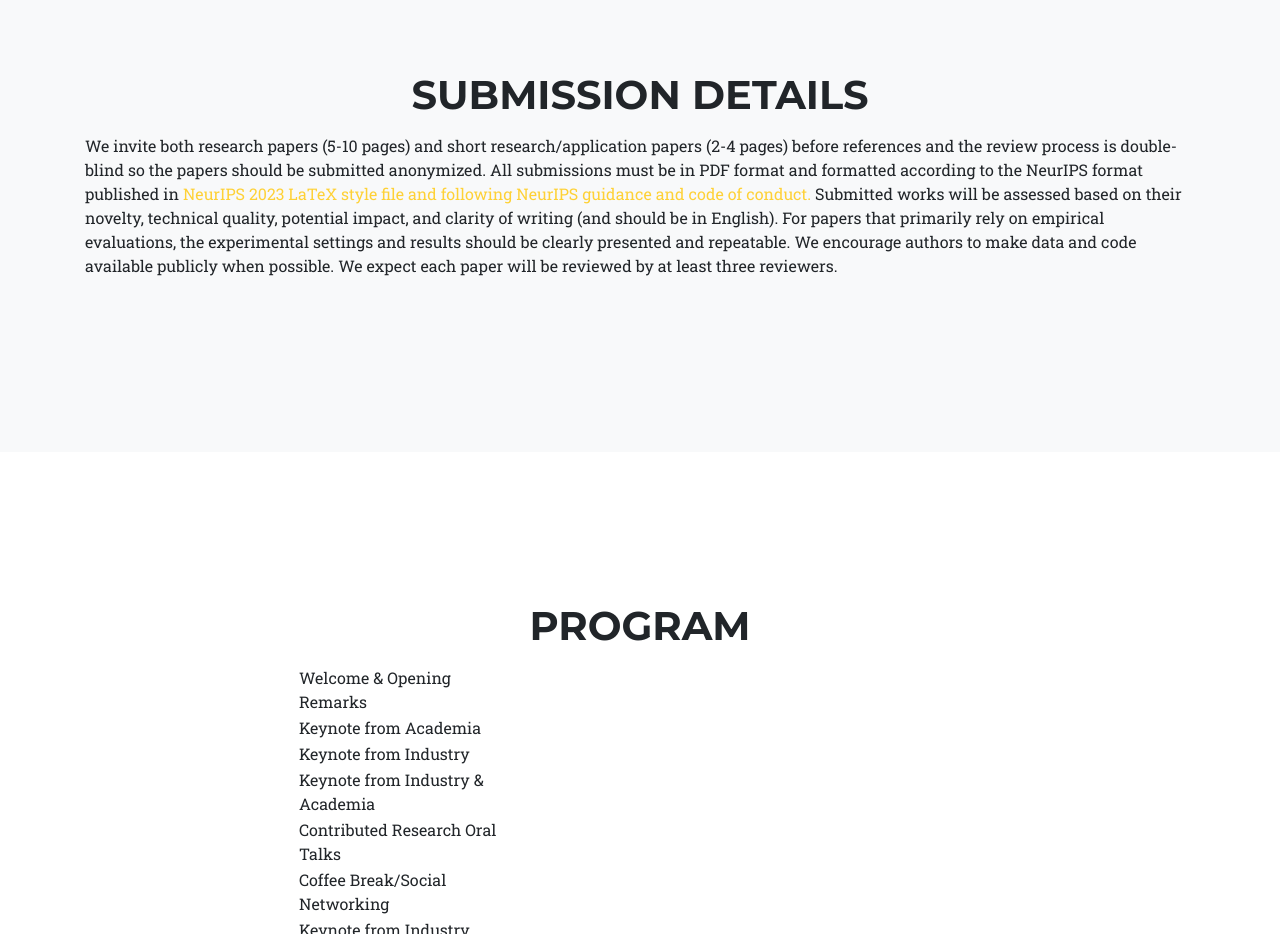
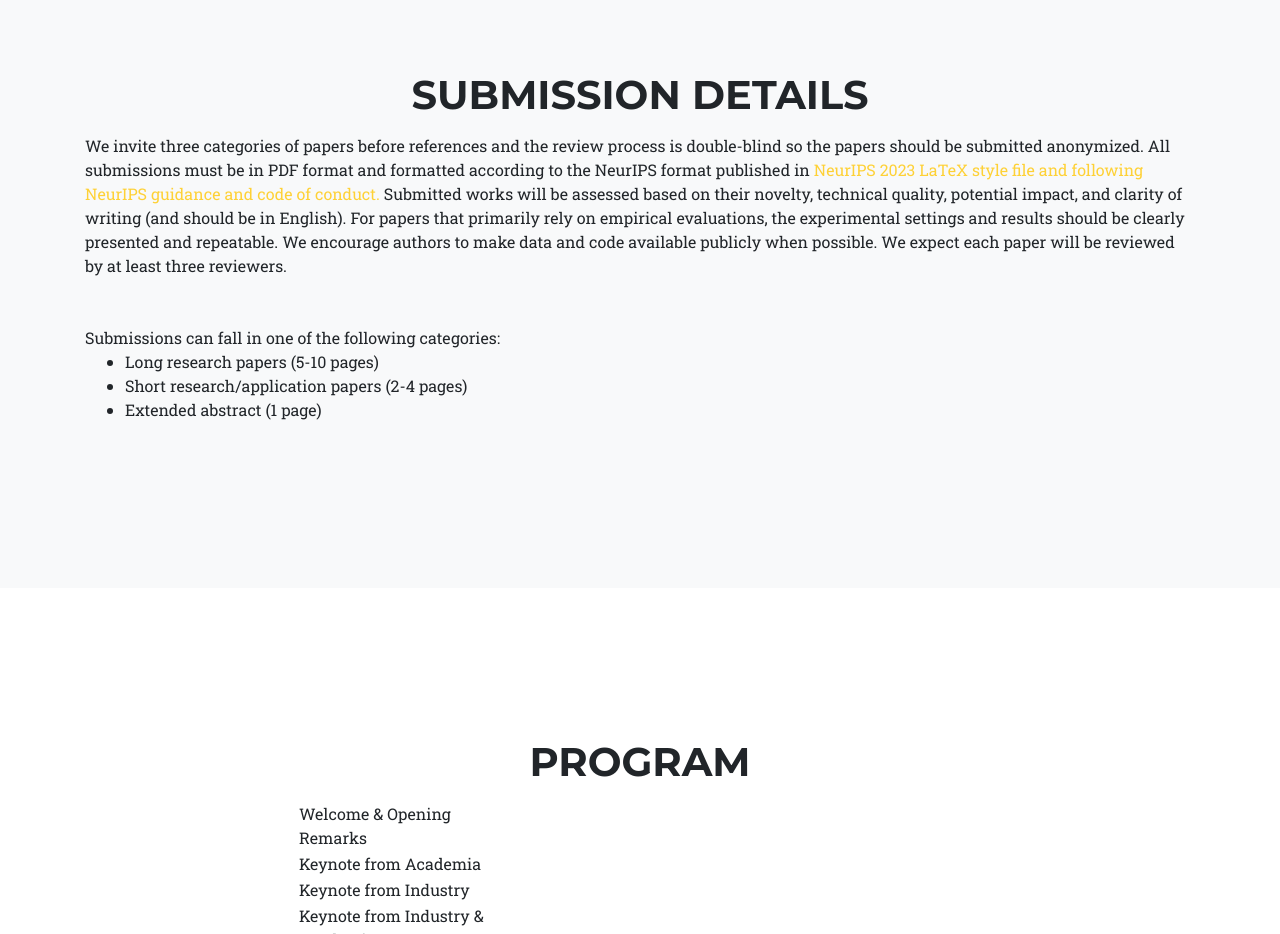
Before and after one commit to PASWorkshop23/PASWorkshop24.github.io, a website: page index.html in a window 1280 px wide. Shown: the part 2900-3834 px from the top of the page. Drawn offline with Linux system fonts and the light colour scheme; a web font is replaced by a local one.

Commit message:
Update index.html

```diff
--- a/index.html
+++ b/index.html
@@ -156,7 +156,7 @@
         <div class="col-lg-12 text-center">
           <h2 class="section-heading text-uppercase">Submission Details</h2>
           <div style="text-align:left">
-	   We invite both research papers (5-10 pages) and short research/application papers (2-4 pages) before references and the review process is double-blind so the papers should be submitted anonymized.
+	   We invite three categories of papers before references and the review process is double-blind so the papers should be submitted anonymized.
            All submissions must be in PDF format and formatted according to the NeurIPS format published in <a href='https://neurips.cc/Conferences/2023/PaperInformation/StyleFiles'>NeurIPS 2023 LaTeX style file and following NeurIPS guidance and code of conduct.</a>
            Submitted works will be assessed based on their novelty, technical quality, potential impact, and clarity of writing (and should be in English).
            For papers that primarily rely on empirical evaluations, the experimental settings and results should be clearly presented and repeatable.
@@ -166,13 +166,14 @@
 
 	    NEWS: The NeurIPS’s OC has decided that each accepted paper must have at least one author with “in-person (non-student) workshop registration”, even if all the authors will only attend virtually. For more information, plase visit the conference <a href="https://www.cikm2022.org"> website </a> and the pricing <a href="https://www.cikm2022.org/pricing"> page </a>. Note that the fee is $225 for ACM/SIGWEB/SIGIR members and $300 for non-members.<br /><br />
 
-	    For questions regarding submissions, please contact us at: cikm2022pas@easychair.org
+	    For questions regarding submissions, please contact us at: cikm2022pas@easychair.org-->
 	    <br />
 	    Submissions can fall in one of the following categories:
             <ul>
               <li>Long research papers (5-10 pages)</li>
               <li>Short research/application papers (2-4 pages)</li>
-            </ul>-->
+              <li>Extended abstract (1 page)</li>
+            </ul>
 
             <!-- At least one of the authors of the accepted workshop papers must register for the workshop. -->
           </div>
```
